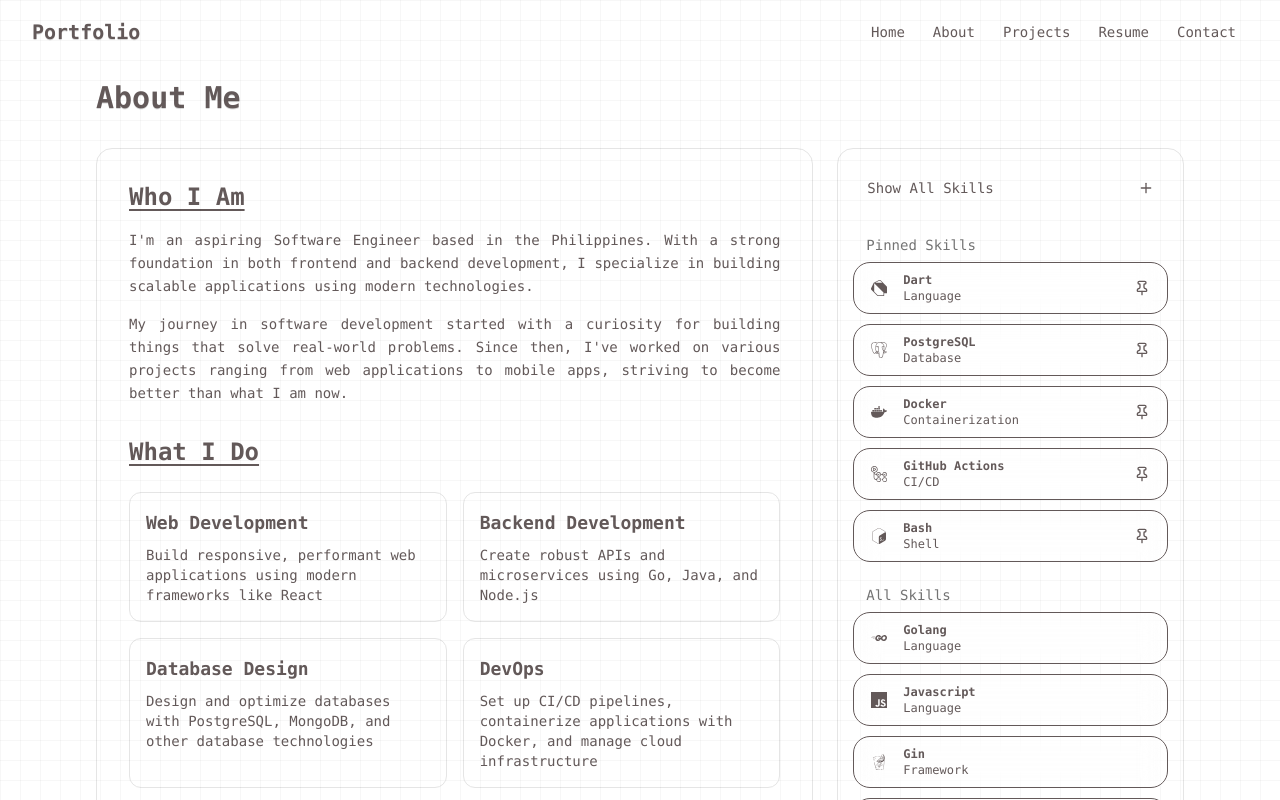
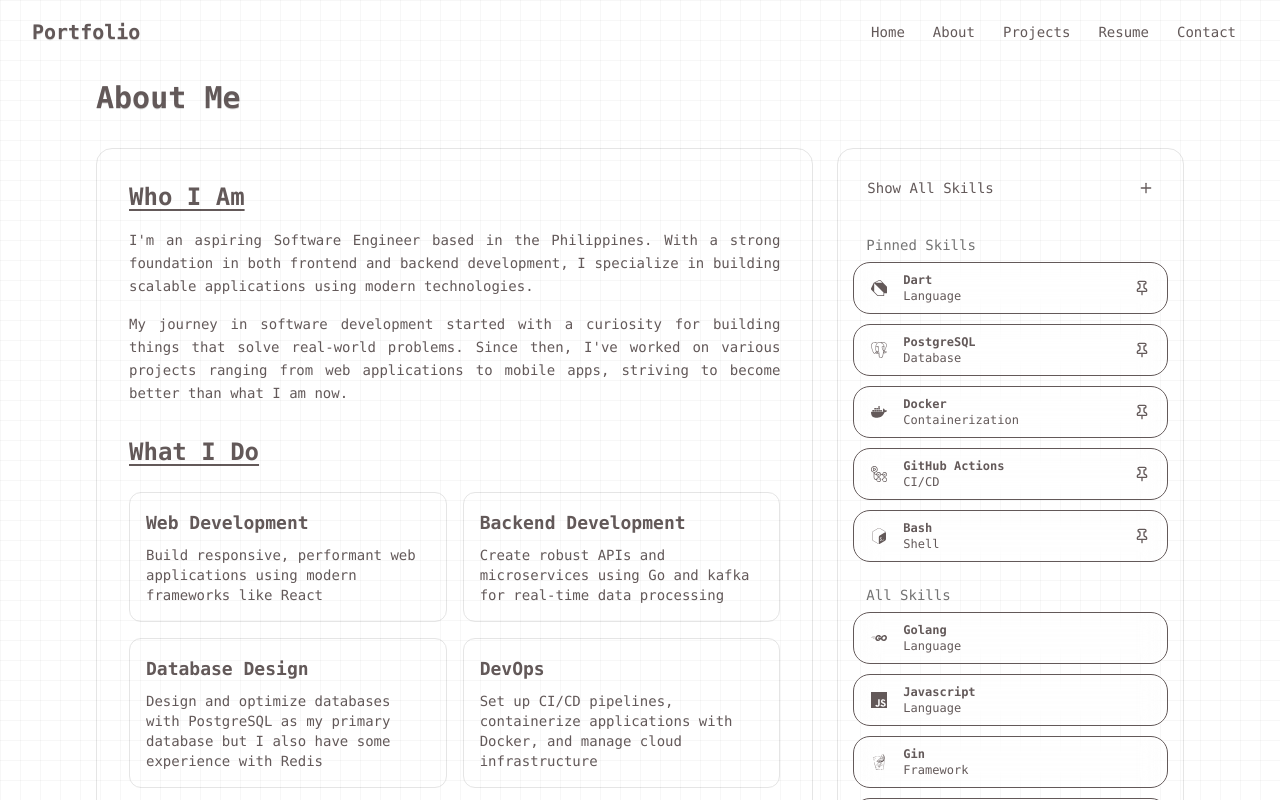
Before and after one commit to JasperRosales/portfolio-x, a React (Vite) app: page /about in a window 1280 px wide. Shown: the top 800 px of the page. Built offline with nearby package versions, Linux system fonts and the light colour scheme.

Commit message:
added some changes in services

```diff
--- a/src/data/services.ts
+++ b/src/data/services.ts
@@ -10,11 +10,11 @@ export const services: Service[] = [
   },
   {
     title: "Backend Development",
-    description: "Create robust APIs and microservices using Go, Java, and Node.js",
+    description: "Create robust APIs and microservices using Go and kafka for real-time data processing",
   },
   {
     title: "Database Design",
-    description: "Design and optimize databases with PostgreSQL, MongoDB, and other database technologies",
+    description: "Design and optimize databases with PostgreSQL as my primary database but I also have some experience with Redis",
   },
   {
     title: "DevOps",
```
